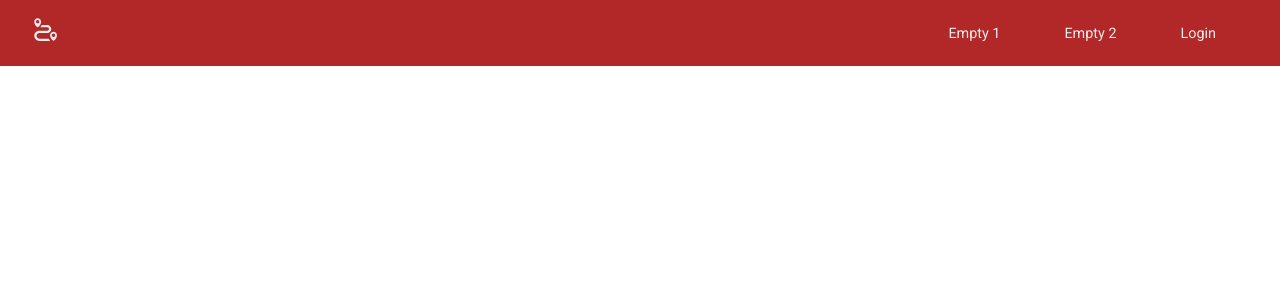
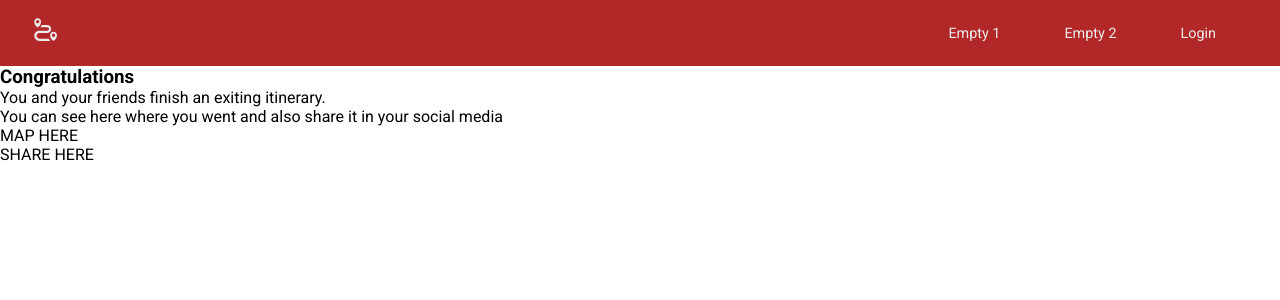
Before and after one commit to elysdominguez2/chooseyourownadventure-front, a React (Create React App) app: page /endandshare in a window 1280 px wide. Shown: the top 300 px of the page. Built offline with nearby package versions, Linux system fonts and the light colour scheme; no server answers.

Commit message:
create a new page for end and share

```diff
--- a/src/App.js
+++ b/src/App.js
@@ -12,6 +12,7 @@ import {
   NeighbourhoodPage,
   NeighbourhoodPageById,
   PointsOfInterest,
+  EndAndSharePage,
 } from "./pages";
 
 function App() {
@@ -36,6 +37,7 @@ function App() {
           path="/pointsofinterest/:nb_id/:poi_id"
           element={<PointsOfInterest />}
         />
+        <Route path="/endandshare" element={<EndAndSharePage />} />
       </Routes>
     </div>
   );
--- /dev/null
+++ b/src/pages/EndAndSharePage.js
@@ -0,0 +1,13 @@
+export const EndAndSharePage = () => {
+  return (
+    <div>
+      <h3> Congratulations</h3>
+      <p> You and your friends finish an exiting itinerary.</p>
+      <p>
+        You can see here where you went and also share it in your social media
+      </p>
+      <p>MAP HERE</p>
+      <p>SHARE HERE</p>
+    </div>
+  );
+};
--- a/src/pages/PointsOfInterestPage.js
+++ b/src/pages/PointsOfInterestPage.js
@@ -63,6 +63,7 @@ export const PointsOfInterest = () => {
             )}
           </div>
           <Link to={`/neighbourhood`}>Go to another neighboorhood</Link>
+          <Link to={`/endandshare`}>I want to finish my itinerary</Link>
         </div>
       )}
     </div>
--- a/src/pages/index.js
+++ b/src/pages/index.js
@@ -5,3 +5,4 @@ export * from "./CityPage";
 export * from "./NeighbourhoodPage";
 export * from "./NeighbourhoodPageById";
 export * from "./PointsOfInterestPage";
+export * from "./EndAndSharePage";
```
